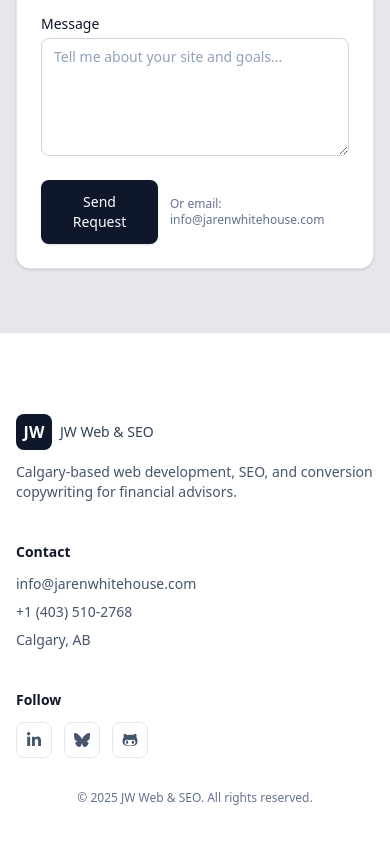
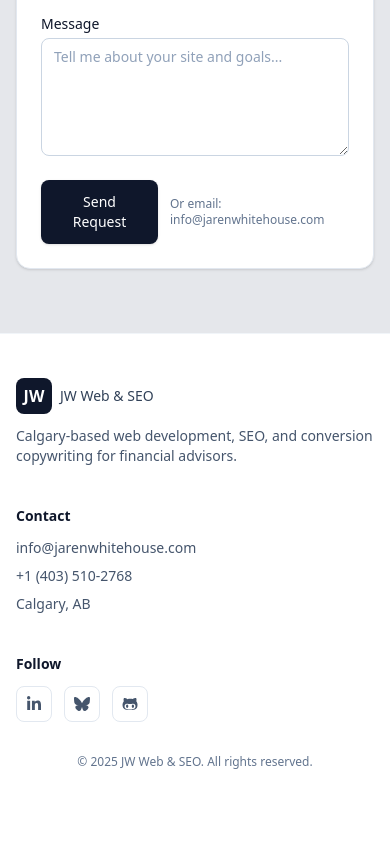
Before and after one commit to m4cbeth/warpofolio, a Next.js app: page / in a window 390 px wide. Shown: the part 6303-7147 px from the top of the page. After the commit the page ends 7113 px from the top, so only its background shows below. Built offline with nearby package versions, Linux system fonts and the light colour scheme.

Commit message:
footer fix, again

```diff
--- a/src/components/Footer.tsx
+++ b/src/components/Footer.tsx
@@ -8,7 +8,7 @@ export function Footer() {
         <div className=" max-w-xl flex flex-col md:grid md:grid-cols-3 md:gap-6 md">
 
 
-          <div className="mt-10 md:mt-5">
+          <div className="mt-1 md:mt-5">
             <div className="flex items-center gap-2">
               <div className="flex h-9 w-9 items-center justify-center rounded-md bg-slate-900 font-semibold text-white dark:bg-white dark:text-slate-900">
                 JW
```
